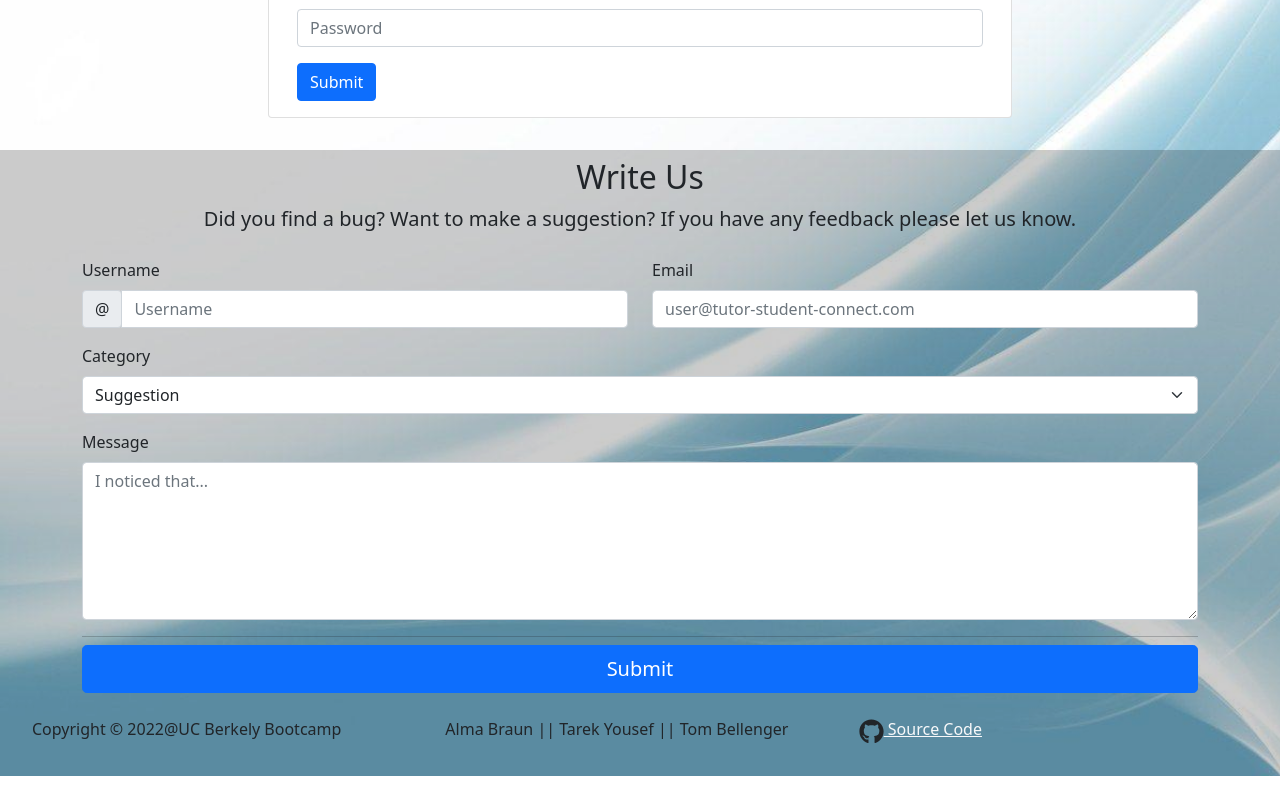
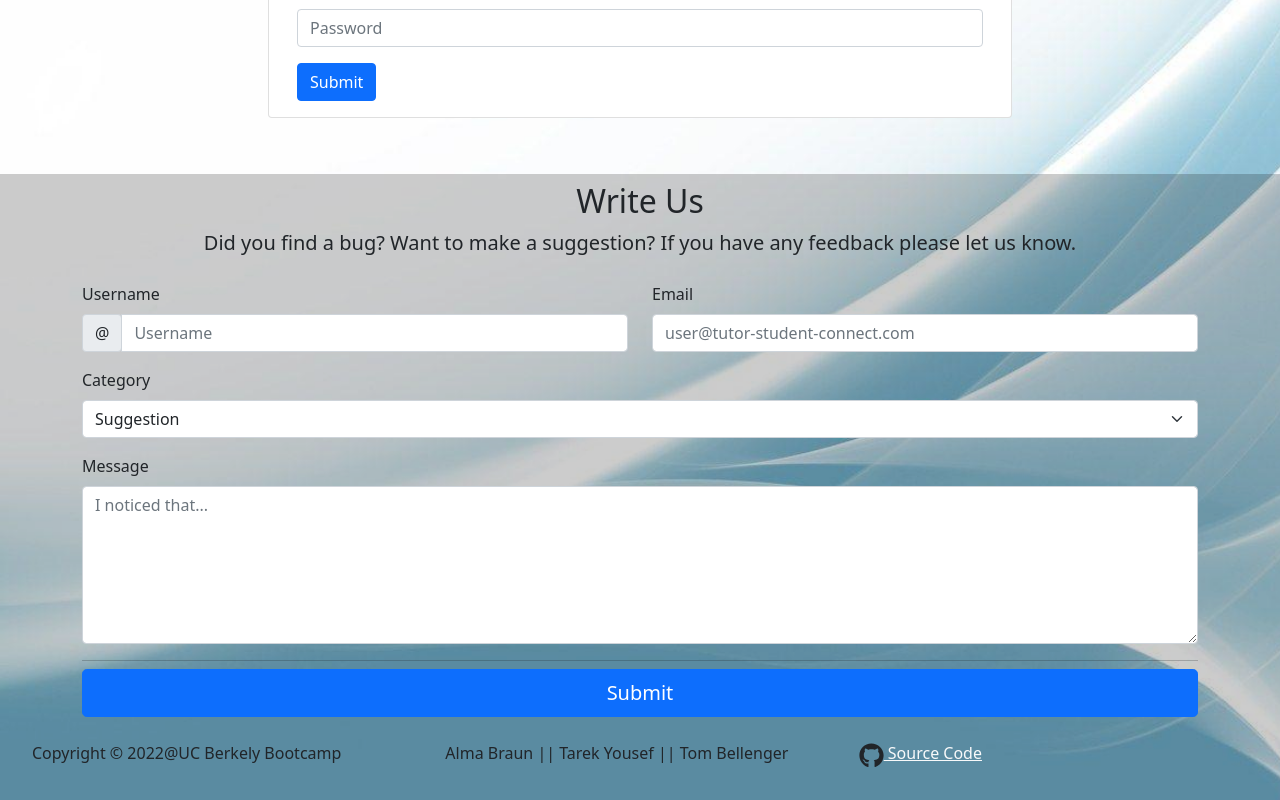
Before and after one commit to ALMA-DEV914/tutor-central-mern, a React (Create React App) app in the folder client/: page /student-signup in a window 1280 px wide. Shown: the part 510-1310 px from the top of the page. Before the commit the page ends 1286 px from the top, so only its background shows below. Built offline with nearby package versions, Linux system fonts and the light colour scheme.

Commit message:
add link text and test all functionalities

```diff
--- a/client/src/components/Footer/index.js
+++ b/client/src/components/Footer/index.js
@@ -7,7 +7,7 @@ const Footer = () => {
   return (
     <Container
       fluid
-      className="footer mt-auto p-2"
+      className="footer mt-4 p-2"
       style={{ backgroundColor: "rgba(0, 0, 0, 0.2)" }}
     >
 
```
